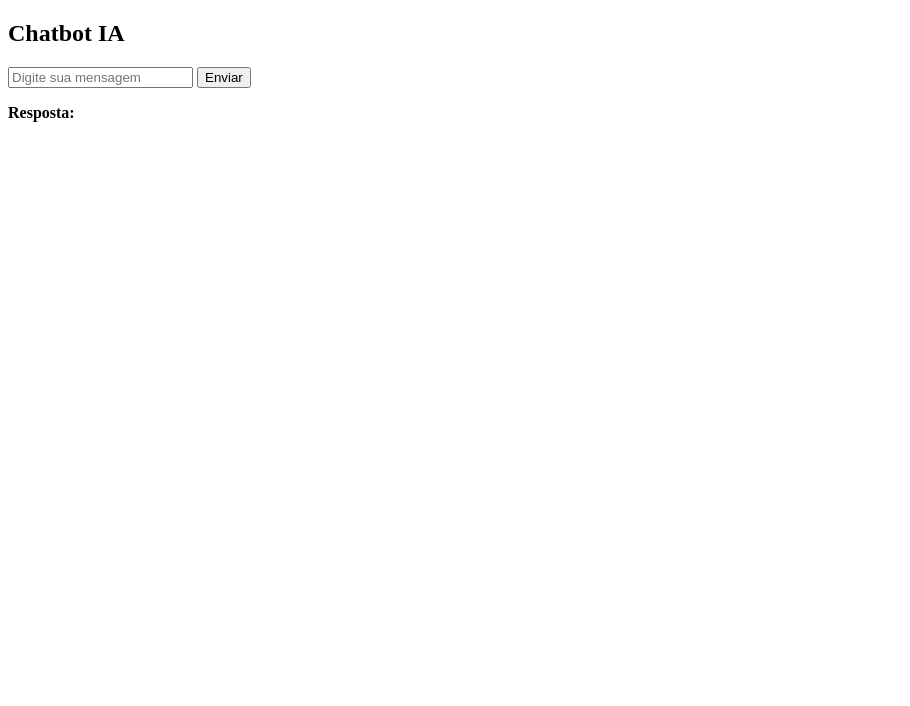
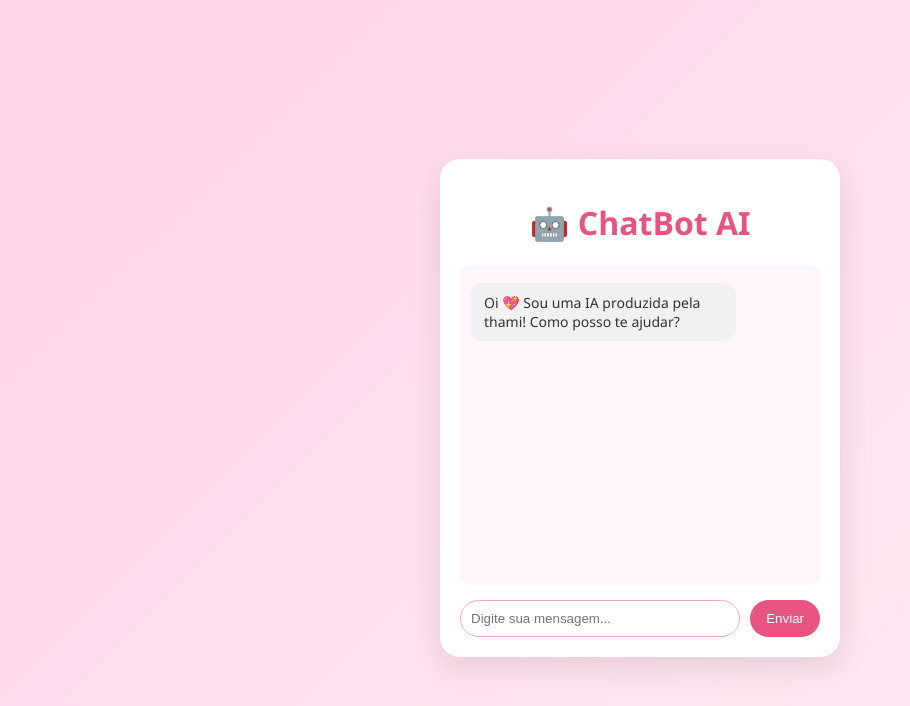
Before and after one commit to Thami00-dev/ProjetoChatBot-, a website: page frontend/public/index.html in a window 1280 px wide. Shown: the whole page, without its empty margins (0-910 px from the left). Drawn offline with Linux system fonts and the light colour scheme.

Commit message:
Feat: melhorando o frontend

```diff
--- a/frontend/public/app.js
+++ b/frontend/public/app.js
@@ -1,31 +1,68 @@
-const sendBtn = document.getElementById("sendBtn");
-const input = document.getElementById("messageInput");
-const responseDiv = document.getElementById("response");
+// Espera o HTML carregar antes de rodar o JS
+document.addEventListener("DOMContentLoaded", () => {
 
-sendBtn.addEventListener("click", sendMessage);
+  // Elementos do HTML
+  const chatBox = document.getElementById("chat-box");
+  const form = document.getElementById("chat-form");
+  const input = document.getElementById("message");
 
-async function sendMessage() {
-  const message = input.value;
+  // Mensagem inicial da IA
+  chatBox.innerHTML += `
+    <div class="message bot">
+      Oi 💖 Sou uma IA produzida pela thami! Como posso te ajudar?
+    </div>
+  `;
 
-  if (!message) {
-    responseDiv.innerText = "Digite uma mensagem.";
-    return;
-  }
+  // Quando o formulário for enviado
+  form.addEventListener("submit", async (event) => {
+    event.preventDefault(); // impede reload da página
+
+    const message = input.value.trim();
+    if (!message) return;
+
+    // Mensagem do usuário
+    chatBox.innerHTML += `
+      <div class="message user">
+        ${message}
+      </div>
+    `;
+
+    input.value = "";
+    chatBox.scrollTop = chatBox.scrollHeight;
+
+    // Mensagem "Digitando..."
+    const typing = document.createElement("div");
+    typing.className = "message bot";
+    typing.textContent = "Digitando...";
+    chatBox.appendChild(typing);
+    chatBox.scrollTop = chatBox.scrollHeight;
 
     try {
-    const res = await fetch("http://localhost:3001/chat", {
+      const response = await fetch("http://localhost:3001/chat", {
         method: "POST",
         headers: {
           "Content-Type": "application/json"
         },
-      body: JSON.stringify({ message })
+        body: JSON.stringify({
+          message
+        })
       });
 
-    const data = await res.json();
-    responseDiv.innerText = data.reply;
+      const data = await response.json();
+
+      typing.remove();
+
+      chatBox.innerHTML += `
+  <div class="message bot">
+    ${data.reply.replace(/\n/g, "<br>")}
+  </div>
+`;
+
+
+      chatBox.scrollTop = chatBox.scrollHeight;
 
     } catch (error) {
-    responseDiv.innerText = "Erro ao falar com o servidor.";
-    console.error(error);
+      typing.textContent = "Erro ao se comunicar com o servidor 😢";
     }
-}
+  });
+});
--- a/frontend/public/index.html
+++ b/frontend/public/index.html
@@ -2,19 +2,36 @@
 <html lang="pt-br">
 <head>
   <meta charset="UTF-8" />
-  <title>Chatbot IA</title>
+  <title>ChatBot AI 💗</title>
+
+  <!-- Importa o CSS -->
+  <link rel="stylesheet" href="style.css" />
 </head>
 <body>
 
-  <h2>Chatbot IA</h2>
+  <!-- Container principal do chat -->
+  <div class="chat-container">
 
-  <input id="messageInput" placeholder="Digite sua mensagem" />
-  <button id="sendBtn">Enviar</button>
+    <!-- Título do chat -->
+    <h1>🤖 ChatBot AI</h1>
 
-  <p><strong>Resposta:</strong></p>
-  <div id="response"></div>
+    <!-- Área onde as mensagens aparecem -->
+    <div id="chat-box"></div>
 
-  <!-- IMPORTANTE: JS no final -->
+    <!-- Formulário para enviar mensagem -->
+    <form id="chat-form">
+      <input
+        type="text"
+        id="message"
+        placeholder="Digite sua mensagem..."
+        autocomplete="off"
+      />
+      <button type="submit">Enviar</button>
+    </form>
+
+  </div>
+
+  <!-- Script do frontend -->
   <script src="app.js"></script>
 </body>
 </html>
--- a/frontend/public/style.css
+++ b/frontend/public/style.css
@@ -1,22 +1,92 @@
+/* Fundo da página */
 body {
-  font-family: Arial;
-  background: #f5f5f5;
-  padding: 20px;
+  background: linear-gradient(135deg, #ffd6e8, #ffeaf4);
+  font-family: "Segoe UI", sans-serif;
+  display: flex;
+  justify-content: center;
+  align-items: center;
+  height: 100vh;
 }
 
-#chat {
+/* Caixa principal do chat */
+.chat-container {
   background: white;
-  padding: 10px;
+  width: 360px;
+  padding: 20px;
+  border-radius: 20px;
+  box-shadow: 0 10px 30px rgba(0,0,0,0.1);
+}
+
+/* Título */
+.chat-container h1 {
+  text-align: center;
+  color: #e75480;
+}
+
+/* Área das mensagens */
+#chat-box {
   height: 300px;
   overflow-y: auto;
-  border: 1px solid #ccc;
-  margin-bottom: 10px;
+  margin-bottom: 15px;
+  padding: 10px;
+  border-radius: 10px;
+  background: #fff5fa;
+}
+/* Mensagens */
+.message {
+  padding: 10px 14px;
+  margin: 8px 0;
+  max-width: 70%;
+  border-radius: 12px;
+  font-size: 14px;
+  color: #333333; /* 🔥 ISSO É O MAIS IMPORTANTE */
 }
 
-.user {
-  color: blue;
+/* Mensagem do usuário */
+.message.user {
+  background-color: #ffb6c1;
+  align-self: flex-end;
+  margin-left: auto;
 }
 
-.bot {
-  color: green;
+/* Mensagem da IA */
+.message.bot {
+  background-color: #f1f1f1;
+  align-self: flex-start;
+  margin-right: auto;
 }
+
+/* Mensagens */
+#chat-box p {
+  margin: 8px 0;
+}
+
+/* Formulário */
+form {
+  display: flex;
+  gap: 10px;
+}
+
+/* Campo de texto */
+input {
+  flex: 1;
+  padding: 10px;
+  border-radius: 20px;
+  border: 1px solid #f3aac8;
+  outline: none;
+}
+
+/* Botão */
+button {
+  background: #e75480;
+  border: none;
+  color: white;
+  padding: 10px 16px;
+  border-radius: 20px;
+  cursor: pointer;
+}
+
+/* Hover do botão */
+button:hover {
+  background: #d9436f;
+}
--- a/frontend/server.js
+++ b/frontend/server.js
@@ -27,6 +27,9 @@ app.post("/chat", async (req, res) => {
         userId: "frontend-user",
       }),
     });
+    if (!response.ok) {
+  throw new Error("Erro HTTP: " + response.status);
+  }
 
     const data = await response.json();
     res.json({ reply: data.answer });
```
Also changed, not shown: 1 other file. Lines whose indentation alone changed are shown as unchanged.
